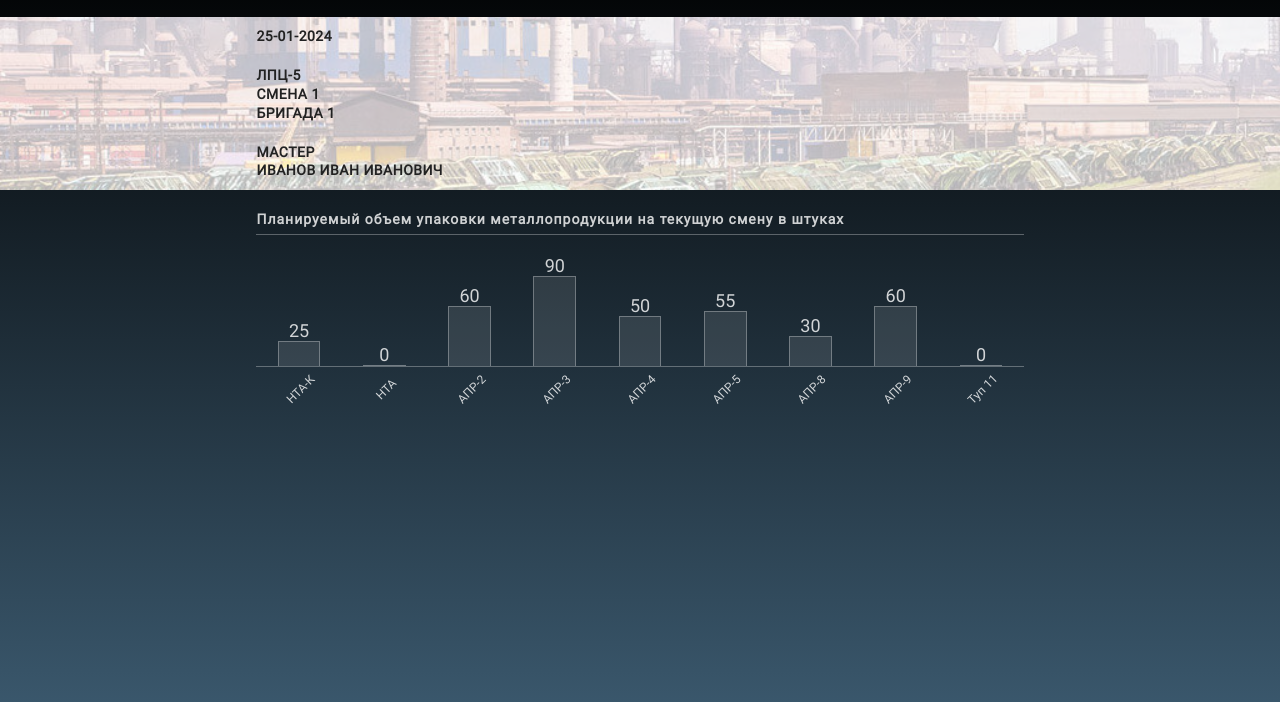
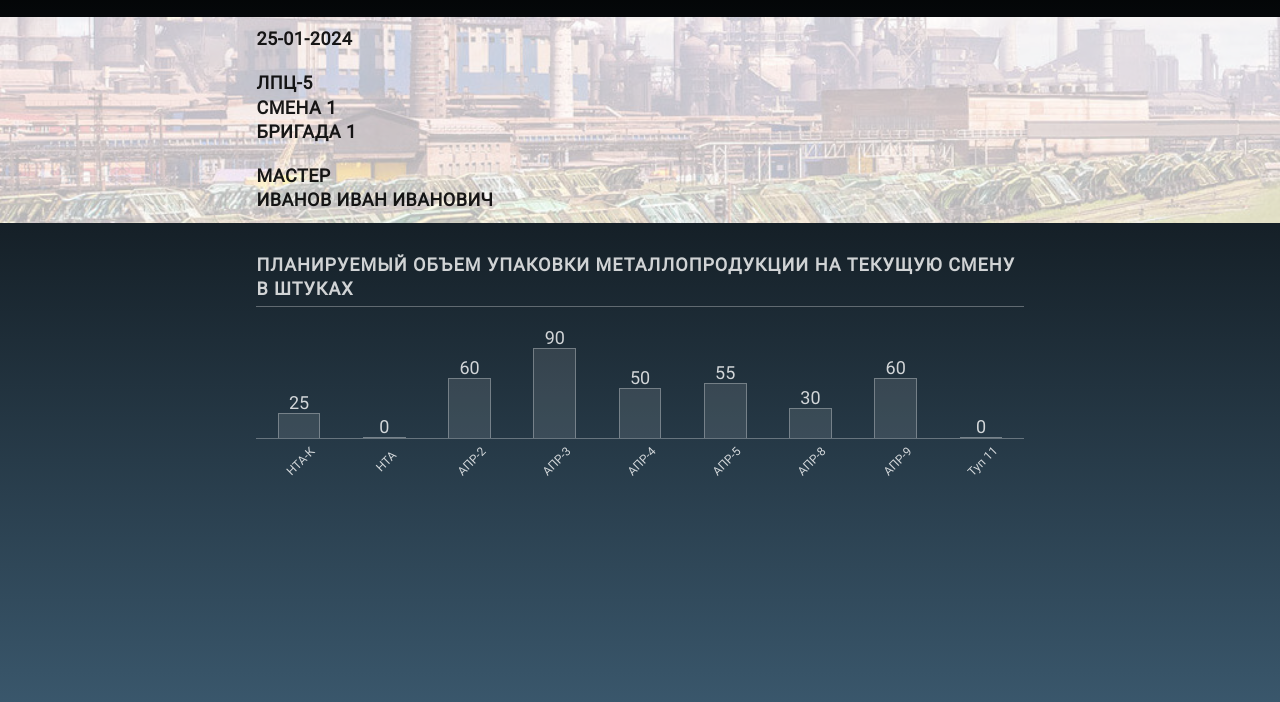
Before and after one commit to KonstantinSimusev/example, a plain HTML site: page index.html in a window 1280 px wide. Shown: the part 52-754 px from the top of the page. Drawn offline with Linux system fonts and the light colour scheme.

Commit message:
bugfix_012: style.css

```diff
--- a/index.html
+++ b/index.html
@@ -43,16 +43,16 @@
     <main class="main">
       <section class="cover">
         <h2 class="cover__date">
-          <span class="cover__text">25-01-2024</span>
+          <span class="cover__text date">25-01-2024</span>
         </h2>
         <h2 class="cover__shifty">
-          <span class="cover__text">ЛПЦ-5</span>
-          <span class="cover__text">Смена 1</span>
-          <span class="cover__text">Бригада 1</span>
+          <span class="cover__text shifty">ЛПЦ-5</span>
+          <span class="cover__text shifty">Смена 1</span>
+          <span class="cover__text shifty">Бригада 1</span>
         </h2>
         <h2 class="cover__master">
-          <span class="cover__text">Мастер</span>
-          <span class="cover__text">Иванов Иван Иванович</span>
+          <span class="cover__text master">Мастер</span>
+          <span class="cover__text master">Иванов Иван Иванович</span>
         </h2>
       </section>
       <section class="content">
--- a/styles.css/style.css
+++ b/styles.css/style.css
@@ -43,7 +43,7 @@
 
 .main {
   display: grid;
-  gap: 20px;
+  gap: 30px;
 }
 
 .cover {
@@ -72,11 +72,11 @@
   position: relative;
   z-index: 1;
   display: block;
-  font-size: 14px;
   line-height: 1.35;
+  font-size: 18px;
   letter-spacing: .5px;
   text-transform: uppercase;
-  color: #222;
+  color: rgb(0 0 0 / .9);
 }
 
 .chart {
@@ -87,9 +87,10 @@
 .chart__title {
   border-block-end: 1px solid rgb(255 255 255 / 0.3);
   padding-block-end: 5px;
-  font-size: 14px;
+  font-size: 18px;
   line-height: 1.35;
   letter-spacing: 1px;
+  text-transform: uppercase;
 }
 
 .chart__columns-list {
```
